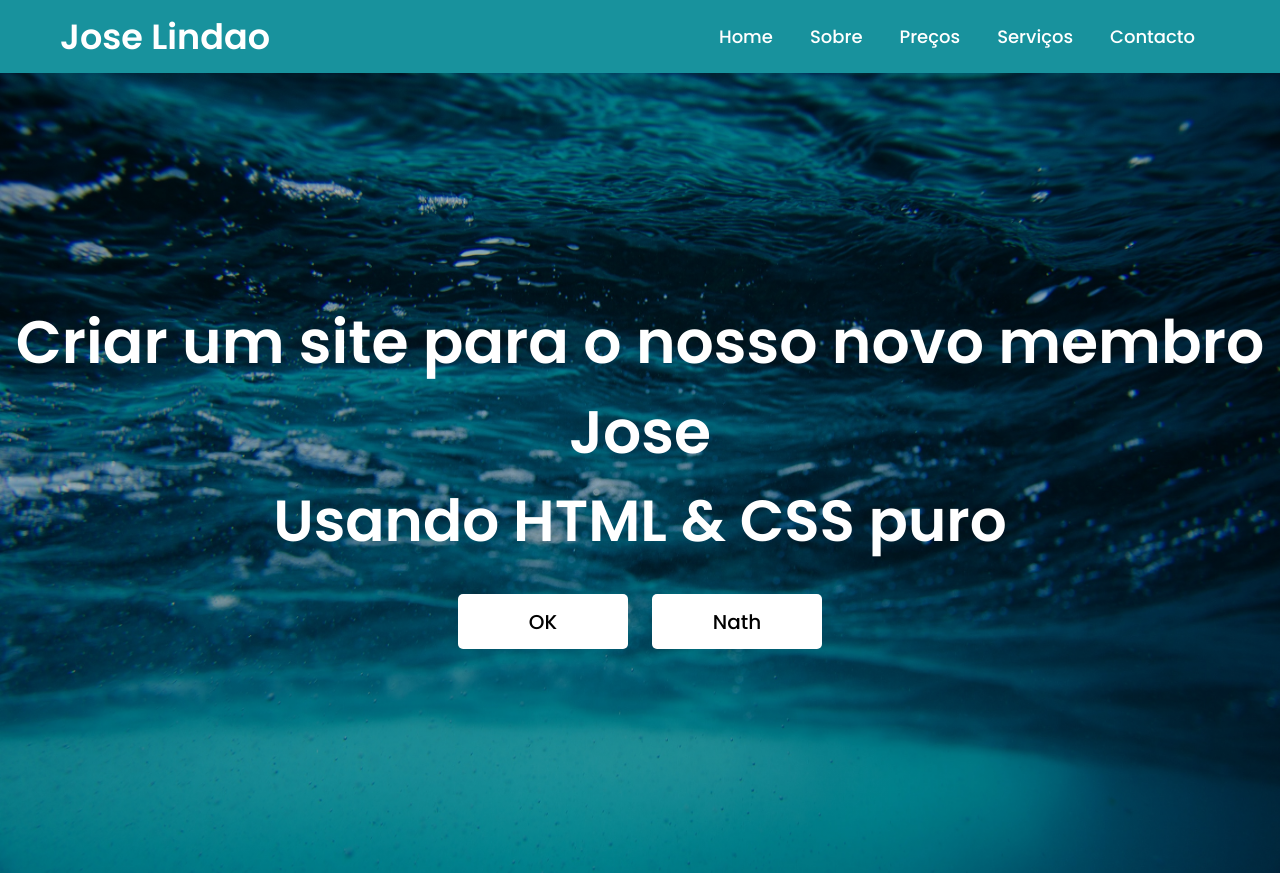
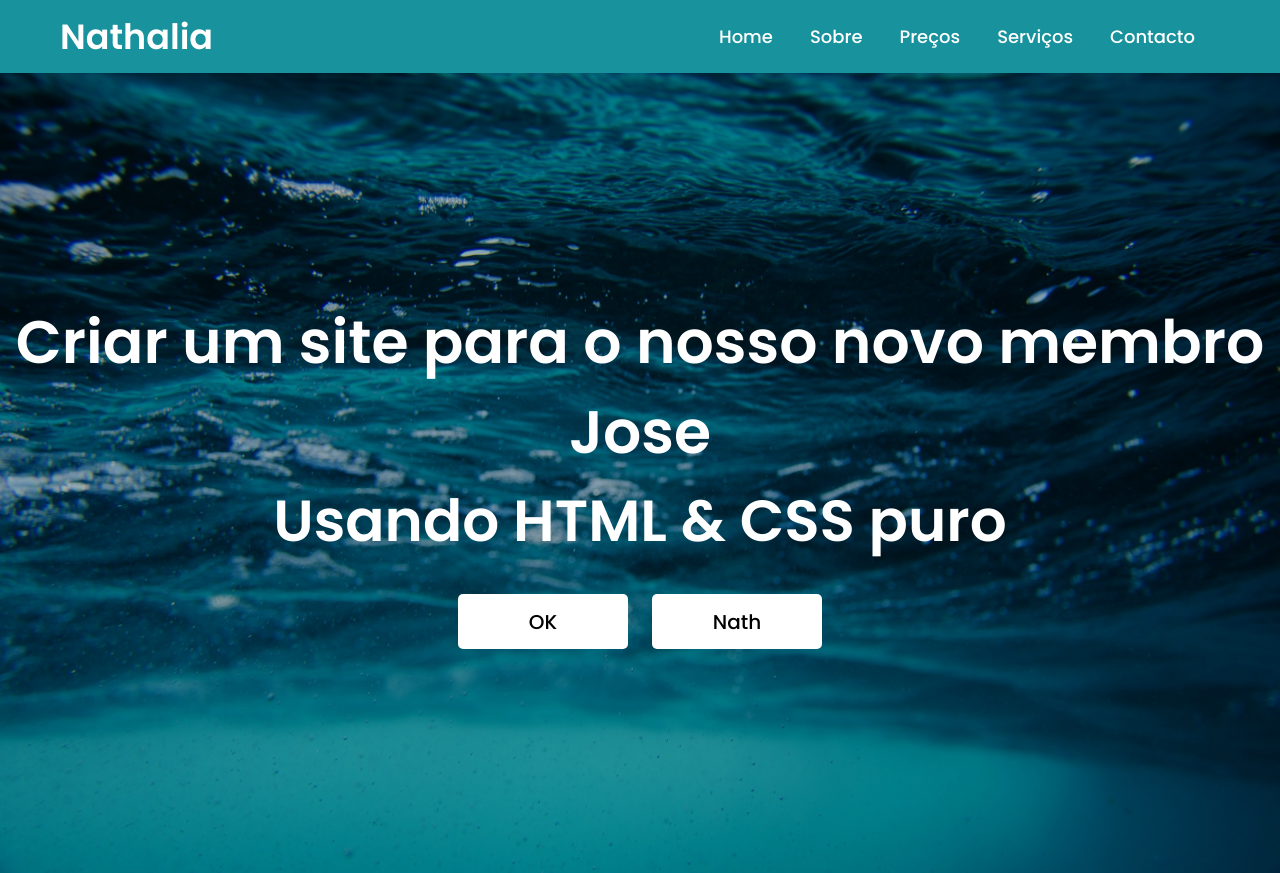
Before and after one commit to alexeiev/docker-sites, a plain HTML site: page site/index.html in a window 1280 px wide. Drawn offline with Linux system fonts and the light colour scheme.

Commit message:
modify index.html

```diff
--- a/site/index.html
+++ b/site/index.html
@@ -11,7 +11,7 @@
     <nav>
 
         <div class="logo">
-            <a href="index.html"> Jose Lindao </a>
+            <a href="index.html"> Nathalia </a>
         </div>
 
         <ul>
```
